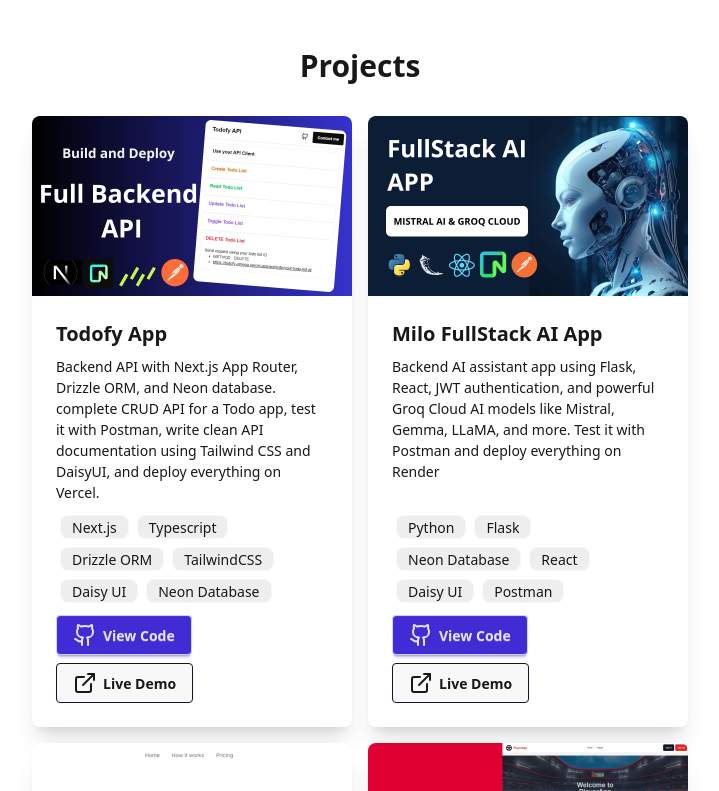
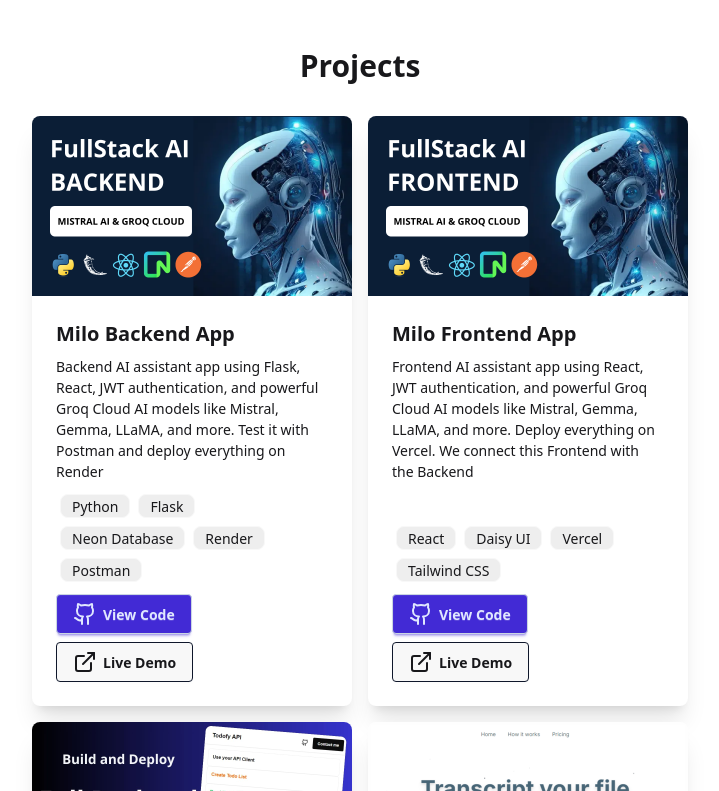
Before and after one commit to Osiris8/osirismigan, a Next.js app: page / in a window 1280 px wide. Shown: the part 1449-2240 px from the top of the page, without its empty margins (280-999 px from the left). Built offline with nearby package versions, Linux system fonts and the light colour scheme.

Commit message:
Update Project

```diff
--- a/components/Project.tsx
+++ b/components/Project.tsx
@@ -4,7 +4,8 @@ import allavo from "@/public/images/allavo.png";
 import opentranscriptai from "@/public/images/opentranscriptai.png";
 import hiretop from "@/public/images/hiretop.png";
 import playerApp from "@/public/images/player-app.png";
-import milo from "@/public/images/milo.png";
+import frontend from "@/public/images/milo-frontend.png";
+import backend from "@/public/images/milo-backend.png";
 import todofyApp from "@/public/images/todofy.jpg";
 import Link from "next/link";
 
@@ -22,6 +23,24 @@ export default function Project() {
   // List of project to display
   const projects: ProjectType[] = [
     {
+      title: "Milo Backend App",
+      description:
+        "Backend AI assistant app using Flask, React, JWT authentication, and powerful Groq Cloud AI models like Mistral, Gemma, LLaMA, and more. Test it with Postman and deploy everything on Render",
+      imageUrl: backend,
+      badges: ["Python", "Flask", "Neon Database", "Render", "Postman"],
+      codeLink: "https://youtu.be/_PZHRUFZDpE?si=9XZ5rflmk3rJEZsN",
+      demoLink: "https://milo-brown.vercel.app/login",
+    },
+    {
+      title: "Milo Frontend App",
+      description:
+        "Frontend AI assistant app using React, JWT authentication, and powerful Groq Cloud AI models like Mistral, Gemma, LLaMA, and more. Deploy everything on Vercel. We connect this Frontend with the Backend",
+      imageUrl: frontend,
+      badges: ["React", "Daisy UI", "Vercel", "Tailwind CSS"],
+      codeLink: "https://youtu.be/_PZHRUFZDpE?si=9XZ5rflmk3rJEZsN",
+      demoLink: "https://milo-brown.vercel.app/login",
+    },
+    {
       title: "Todofy App",
       description:
         "Backend API with Next.js App Router, Drizzle ORM, and Neon database. complete CRUD API for a Todo app, test it with Postman, write clean API documentation using Tailwind CSS and DaisyUI, and deploy everything on Vercel.",
@@ -36,22 +55,6 @@ export default function Project() {
       ],
       codeLink: "https://github.com/Osiris8/todofy", // Lien vers le code source supposé
       demoLink: "https://todofy-omega.vercel.app/",
-    },
-    {
-      title: "Milo FullStack AI App",
-      description:
-        "Backend AI assistant app using Flask, React, JWT authentication, and powerful Groq Cloud AI models like Mistral, Gemma, LLaMA, and more. Test it with Postman and deploy everything on Render",
-      imageUrl: milo,
-      badges: [
-        "Python",
-        "Flask",
-        "Neon Database",
-        "React",
-        "Daisy UI",
-        "Postman",
-      ],
-      codeLink: "https://youtu.be/_PZHRUFZDpE?si=9XZ5rflmk3rJEZsN",
-      demoLink: "https://milo-brown.vercel.app/login",
     },
     {
       title: "OpenTranscriptAI",
```
Also changed, not shown: public/images/milo-backend.png (added), public/images/milo-frontend.png (added).
